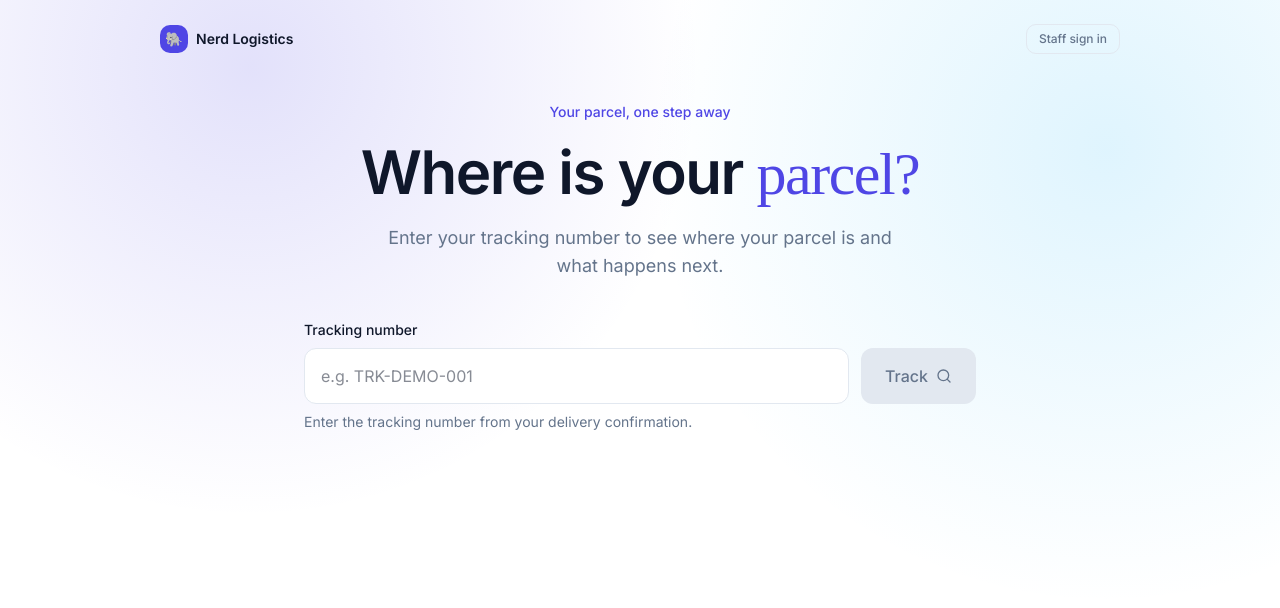
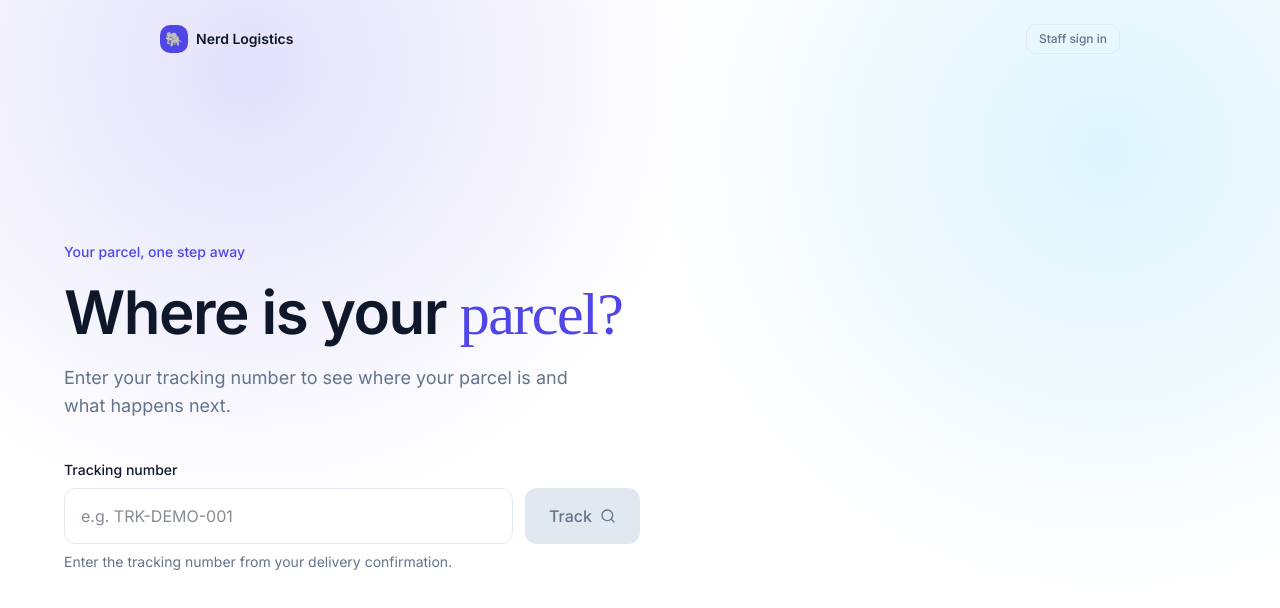
Before and after one commit to Pcharlesme/nerdProject, a Next.js app in the folder web/: page / in a window 1280 px wide. Shown: the top 608 px of the page. Built offline with nearby package versions, Linux system fonts and the light colour scheme.

Commit message:
Reviewed the customer home page and run playwriht test functional requirement

```diff
--- a/web/src/app/page.tsx
+++ b/web/src/app/page.tsx
@@ -2,6 +2,7 @@
 
 import Link from "next/link";
 import { motion, useReducedMotion } from "motion/react";
+import { CheckCircle2, Clock, MapPin, Package, PackageCheck, Truck } from "lucide-react";
 import { TrackingSearch } from "@/components/customer/TrackingSearch";
 import { TrackingResult, TrackingResultSkeleton } from "@/components/customer/TrackingResult";
 import { EnquiryPanel } from "@/components/customer/EnquiryPanel";
@@ -11,10 +12,11 @@ import { useTrackingLookup } from "@/hooks/useTrackingLookup";
 export default function Home() {
   const { status, shipment, trackingNumber, search } = useTrackingLookup();
   const hasSearched = status === "not-found" || status === "found";
+  const isIdle = status === "idle";
   const prefersReducedMotion = useReducedMotion();
 
   return (
-    <main className="relative min-h-screen overflow-hidden bg-white">
+    <main className="relative flex min-h-screen flex-col overflow-hidden bg-white">
       {/* Soft, slowly-drifting gradient atmosphere */}
       <motion.div
         aria-hidden="true"
@@ -36,44 +38,19 @@ export default function Home() {
         </Link>
       </nav>
 
+      {isIdle ? (
+        // Nothing searched yet: use the width instead of stacking everything in a
+        // narrow centered column, and center the whole block in the space under the
+        // nav so it doesn't top-anchor and leave a dead gap below on tall screens.
+        <section className="relative flex flex-1 items-center px-5 pb-16 sm:px-8">
+          <div className="mx-auto grid w-full max-w-6xl items-center gap-12 lg:grid-cols-[1.1fr_0.9fr] lg:gap-16">
+            <HeroIntro variant="split" onSearch={search} loading={false} />
+
+          </div>
+        </section>
+      ) : (
         <section className="relative flex flex-col items-center px-5 pb-16 pt-6 sm:px-8">
-        <div className="w-full max-w-3xl text-center">
-          <motion.p
-            initial={{ opacity: 0, y: 10 }}
-            animate={{ opacity: 1, y: 0 }}
-            className="mb-5 text-sm font-medium text-primary"
-          >
-            Your parcel, one step away
-          </motion.p>
-
-          <motion.h1
-            initial={{ opacity: 0, y: 15 }}
-            animate={{ opacity: 1, y: 0 }}
-            transition={{ delay: 0.1 }}
-            className="mx-auto max-w-2xl text-4xl font-semibold tracking-tight text-text sm:text-6xl"
-          >
-            Where is your{" "}
-            <span className="font-[cursive] font-normal text-primary">parcel?</span>
-          </motion.h1>
-
-          <motion.p
-            initial={{ opacity: 0, y: 10 }}
-            animate={{ opacity: 1, y: 0 }}
-            transition={{ delay: 0.2 }}
-            className="mx-auto mb-10 mt-5 max-w-lg text-base leading-7 text-muted sm:text-lg"
-          >
-            Enter your tracking number to see where your parcel is and what happens next.
-          </motion.p>
-
-          <motion.div
-            initial={{ opacity: 0, y: 10 }}
-            animate={{ opacity: 1, y: 0 }}
-            transition={{ delay: 0.3 }}
-            className="mx-auto flex justify-center"
-          >
-            <TrackingSearch onSearch={search} loading={status === "loading"} />
-          </motion.div>
-        </div>
+          <HeroIntro variant="focused" onSearch={search} loading={status === "loading"} />
 
           <div aria-live="polite" className="mt-10 flex w-full flex-col items-center gap-5 px-1">
             {status === "loading" && <TrackingResultSkeleton />}
@@ -94,6 +71,64 @@ export default function Home() {
             {hasSearched && <EnquiryPanel key={trackingNumber ?? "none"} trackingNumber={trackingNumber} />}
           </div>
         </section>
+      )}
     </main>
   );
 }
+
+interface HeroIntroProps {
+  variant: "split" | "focused";
+  onSearch: (trackingNumber: string) => void;
+  loading: boolean;
+}
+
+/** Eyebrow + heading + search form. Left-aligned beside the visual on idle ("split"); centered once searching/showing a result ("focused"). */
+function HeroIntro({ variant, onSearch, loading }: HeroIntroProps) {
+  const isSplit = variant === "split";
+
+  return (
+    <div
+      className={
+        isSplit
+          ? "mx-auto flex w-full max-w-xl flex-col items-center text-center lg:mx-0 lg:items-start lg:text-left"
+          : "w-full max-w-3xl text-center"
+      }
+    >
+      <motion.p
+        initial={{ opacity: 0, y: 10 }}
+        animate={{ opacity: 1, y: 0 }}
+        className="mb-5 text-sm font-medium text-primary"
+      >
+        Your parcel, one step away
+      </motion.p>
+
+      <motion.h1
+        initial={{ opacity: 0, y: 15 }}
+        animate={{ opacity: 1, y: 0 }}
+        transition={{ delay: 0.1 }}
+        className={`max-w-2xl text-4xl font-semibold tracking-tight text-text sm:text-6xl ${isSplit ? "lg:mx-0" : "mx-auto"}`}
+      >
+        Where is your{" "}
+        <span className="font-[cursive] font-normal text-primary">parcel?</span>
+      </motion.h1>
+
+      <motion.p
+        initial={{ opacity: 0, y: 10 }}
+        animate={{ opacity: 1, y: 0 }}
+        transition={{ delay: 0.2 }}
+        className={`mb-10 mt-5 max-w-lg text-base leading-7 text-muted sm:text-lg ${isSplit ? "lg:mx-0" : "mx-auto"}`}
+      >
+        Enter your tracking number to see where your parcel is and what happens next.
+      </motion.p>
+
+      <motion.div
+        initial={{ opacity: 0, y: 10 }}
+        animate={{ opacity: 1, y: 0 }}
+        transition={{ delay: 0.3 }}
+        className={`flex w-full justify-center ${isSplit ? "lg:justify-start" : "mx-auto"}`}
+      >
+        <TrackingSearch onSearch={onSearch} loading={loading} />
+      </motion.div>
+    </div>
+  );
+}
--- a/web/src/components/customer/TrackingResult.tsx
+++ b/web/src/components/customer/TrackingResult.tsx
@@ -29,7 +29,8 @@ export function TrackingResult({ shipment }: { shipment: Shipment }) {
         <SectionLabel>Shipment details</SectionLabel>
         <dl className="grid grid-cols-2 gap-x-4 gap-y-4 text-sm sm:grid-cols-3">
           <InfoField icon={MapPin} label="Route">
-            {shipment.originCity} → {shipment.destinationCity}
+            {shipment.originCity}, {shipment.originRegion} → {shipment.destinationCity},{" "}
+            {shipment.destinationRegion}
           </InfoField>
           <InfoField icon={CalendarClock} label="Estimated delivery">
             {formatDateTime(shipment.estimatedDeliveryAt)}
```
Lines whose indentation alone changed are shown as unchanged.
